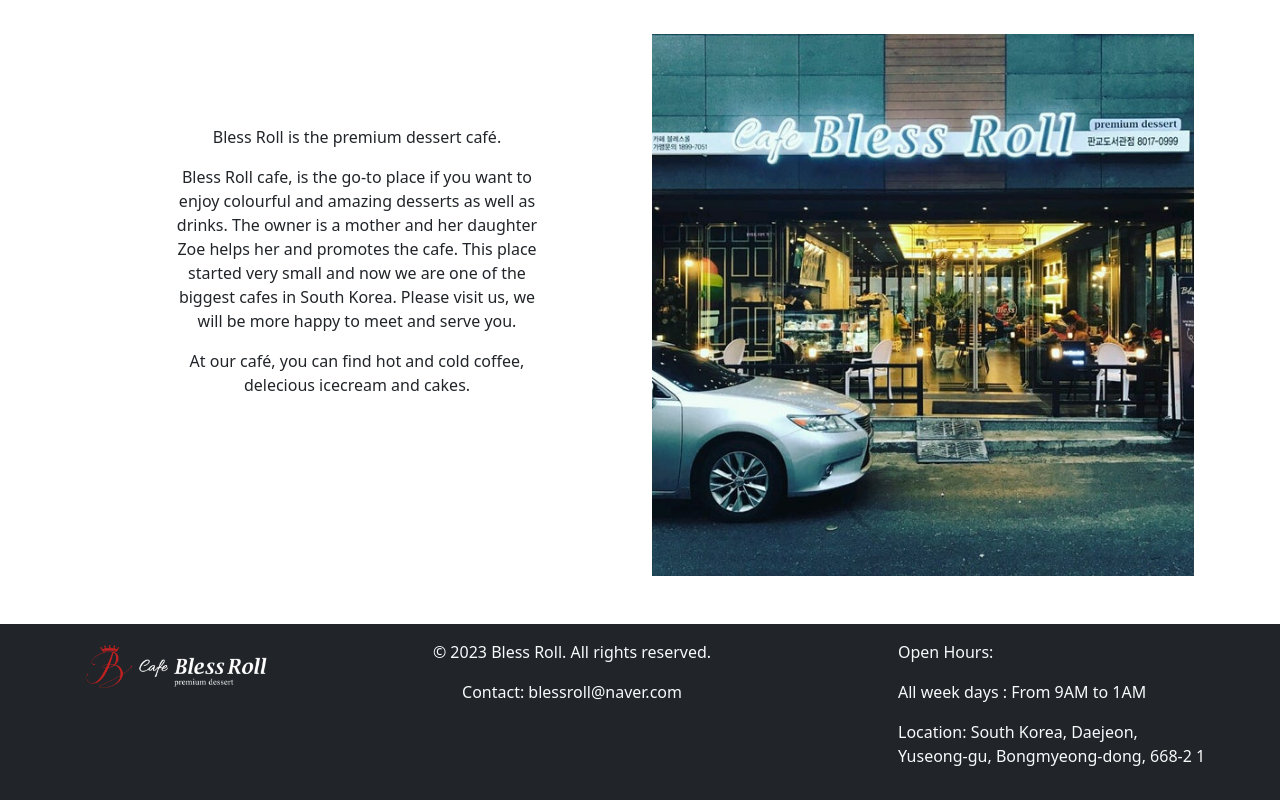
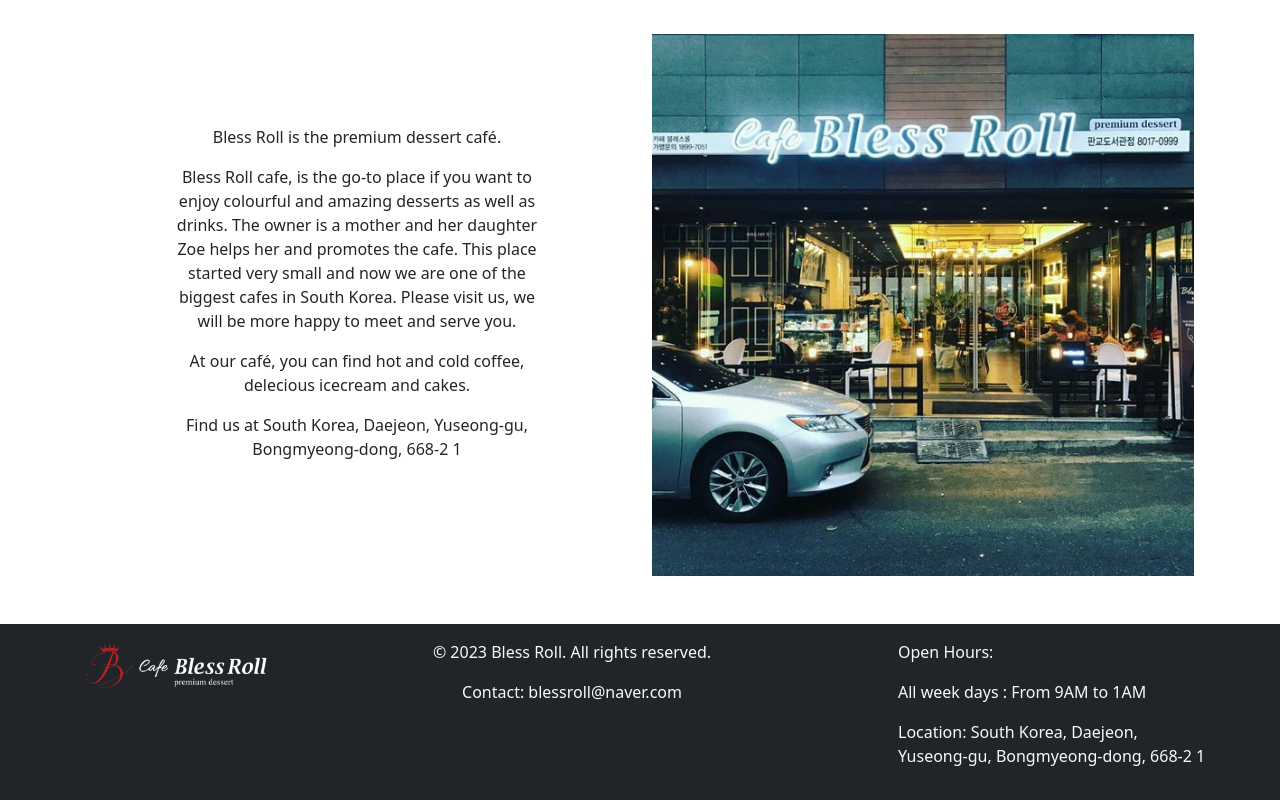
Before and after one commit to carrot03/SEG_FINAL-react, a React (Create React App) app in the folder src/: page /SEG_FINAL-react/about in a window 1280 px wide. Shown: the part 990-1790 px from the top of the page. Built offline with nearby package versions, Linux system fonts and the light colour scheme; the HTML template or start-up script is replaced by a standard one.

Commit message:
add: added location-hero

```diff
--- a/src/Hero/Hero.js
+++ b/src/Hero/Hero.js
@@ -36,6 +36,7 @@
           <p>{t('hero-first-text')}</p>
           <p>{t('hero-main-text')}</p>
           <p>{t('hero-second-text')} </p>
+          <p>{t('hero-third-text')}</p>
         </div>
 
         {/* Right column - Image */}
--- a/src/locales/en.json
+++ b/src/locales/en.json
@@ -63,7 +63,7 @@
      "hero-main-text": "Bless Roll cafe, is the go-to place if you want to enjoy colourful and amazing desserts as well as drinks.  The owner is a mother and her daughter Zoe helps her and promotes the cafe. This place started very small and now we are one of the biggest cafes in South Korea. Please visit us, we will be more happy to meet and serve you.",
      "hero-first-text": "Bless Roll is the premium dessert café.",
      "hero-second-text":"At our café, you can find hot and cold coffee, delecious icecream and cakes.",
-
+     "hero-third-text": "Find us at South Korea, Daejeon, Yuseong-gu, Bongmyeong-dong, 668-2 1",
 
      "menu-name-1": "Classic Strawberry Cake",
      "menu-name-2":"Classic Orio cake",
--- a/src/locales/fr.json
+++ b/src/locales/fr.json
@@ -64,7 +64,7 @@
      "hero-main-text": "Le café Bless Roll est l'endroit idéal si vous souhaitez déguster des desserts colorés et étonnants ainsi que des boissons. La propriétaire est une mère et sa fille Zoe l'aide et fait la promotion du café. Cet endroit a commencé très petit et maintenant nous sommes l'un des plus grands cafés de Corée du Sud. Veuillez nous rendre visite, nous serons plus heureux de vous rencontrer et de vous servir.",
       "hero-first-text": "Bless Roll est le café des desserts haut de gamme.",
       "hero-second-text":"Dans notre café, vous pouvez trouver du café chaud et froid, de délicieuses glaces et des gâteaux.",
-
+      "hero-third-text": "Retrouvez-nous à Corée du Sud, Daejeon, Yuseong-gu, Bongmyeong-dong, 668-2 1",
       "menu-name-1": "Gâteau classique aux fraises",
       "menu-name-2":"Gâteau Orio classique",
       "menu-name-3": "Gâteau crémeux à la vanille",
```
